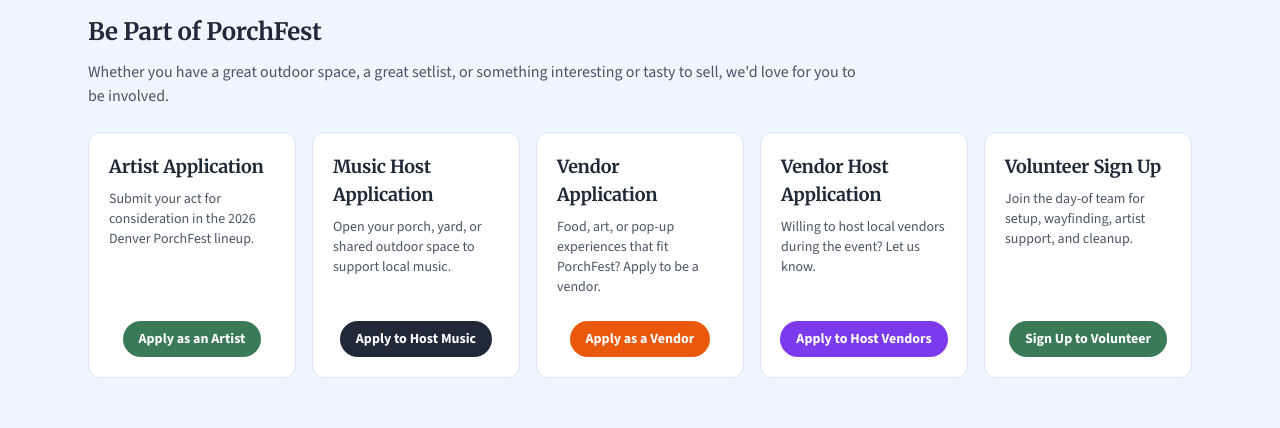
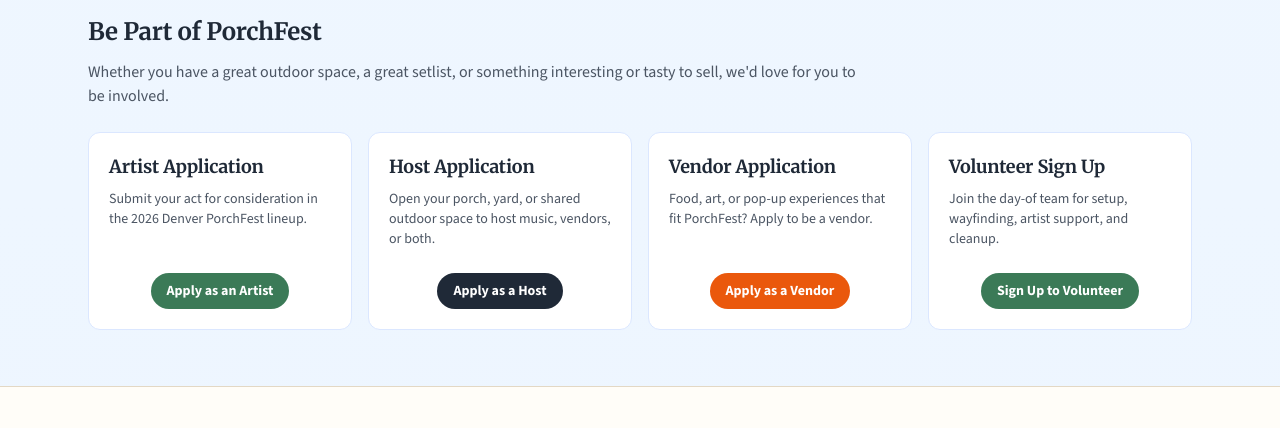
Before and after one commit to the97bradley/denver-porchfest, a Next.js app: page / in a window 1280 px wide. Shown: the part 1920-2348 px from the top of the page. Built offline with nearby package versions, Linux system fonts and the light colour scheme; no server answers.

Commit message:
Consolidate host applications into single form link

```diff
--- a/src/app/page.tsx
+++ b/src/app/page.tsx
@@ -3,11 +3,9 @@
 import NeighborhoodCarousel from "@/components/NeighborhoodCarousel";
 
 const hostApplicationUrl =
-  "https://docs.google.com/forms/d/e/1FAIpQLSd7XD6FEIOBmv6uYaSdJf8daQmZf2d54nl3Y6_qpMLz3532uQ/viewform?usp=pp_url";
+  "https://docs.google.com/forms/d/1hZONc8KKvk603YW_So8A-0rJE1hCDzx5L_8iI3HjKRs/edit";
 const bandApplicationUrl =
   "https://docs.google.com/forms/d/1S-mjWFTPde5L7l3qbkOzy-jtTKCzqIQLMw0alEM5zAE/viewform";
-const vendorHostApplicationUrl =
-  "https://docs.google.com/forms/d/e/1FAIpQLSdFdtOr5p7PJ1zxT_roKwjgxFCcnhDG0yOmUBWUmKqv3-5Kow/viewform?usp=pp_url";
 const vendorApplicationUrl =
   "https://docs.google.com/forms/d/e/1FAIpQLSdGGqud2IjV89O56-1SNxvxg5SW1Ubai81aGt7Ucf4IgLAdmw/viewform?usp=publish-editor";
 const volunteerApplicationUrl =
@@ -250,7 +248,7 @@
             involved.
           </p>
 
-          <div className="mt-6 grid gap-4 md:grid-cols-2 lg:grid-cols-4 xl:grid-cols-5">
+          <div className="mt-6 grid gap-4 md:grid-cols-2 lg:grid-cols-4">
             <article className="flex h-full flex-col rounded-xl border border-[#dbe7ff] bg-white p-5">
               <h3 className="text-lg font-semibold text-[#1f2937]">Artist Application</h3>
               <p className="mt-2 flex-1 text-sm text-[#4b5563]">
@@ -268,10 +266,10 @@
             </article>
 
             <article className="flex h-full flex-col rounded-xl border border-[#dbe7ff] bg-white p-5">
-              <h3 className="text-lg font-semibold text-[#1f2937]">Music Host Application</h3>
+              <h3 className="text-lg font-semibold text-[#1f2937]">Host Application</h3>
               <p className="mt-2 flex-1 text-sm text-[#4b5563]">
-                Open your porch, yard, or shared outdoor space to support local
-                music.
+                Open your porch, yard, or shared outdoor space to host music,
+                vendors, or both.
               </p>
               <a
                 href={hostApplicationUrl}
@@ -279,10 +277,9 @@
                 rel="noreferrer"
                 className="mt-6 inline-flex w-fit self-center rounded-full bg-[#1f2937] px-4 py-2 text-sm font-bold text-white transition hover:bg-[#111827]"
               >
-                Apply to Host Music
+                Apply as a Host
               </a>
             </article>
-
 
             <article className="flex h-full flex-col rounded-xl border border-[#dbe7ff] bg-white p-5">
               <h3 className="text-lg font-semibold text-[#1f2937]">Vendor Application</h3>
@@ -297,20 +294,6 @@
                 className="mt-6 inline-flex w-fit self-center rounded-full bg-[#ea580c] px-4 py-2 text-sm font-bold text-white transition hover:bg-[#c2410c]"
               >
                 Apply as a Vendor
-              </a>
-            </article>
-            <article className="flex h-full flex-col rounded-xl border border-[#dbe7ff] bg-white p-5">
-              <h3 className="text-lg font-semibold text-[#1f2937]">Vendor Host Application</h3>
-              <p className="mt-2 flex-1 text-sm text-[#4b5563]">
-                Willing to host local vendors during the event? Let us know.
-              </p>
-              <a
-                href={vendorHostApplicationUrl}
-                target="_blank"
-                rel="noreferrer"
-                className="mt-6 inline-flex w-fit self-center whitespace-nowrap rounded-full bg-[#7c3aed] px-4 py-2 text-sm font-bold text-white transition hover:bg-[#6d28d9]"
-              >
-                Apply to Host Vendors
               </a>
             </article>
 
```
